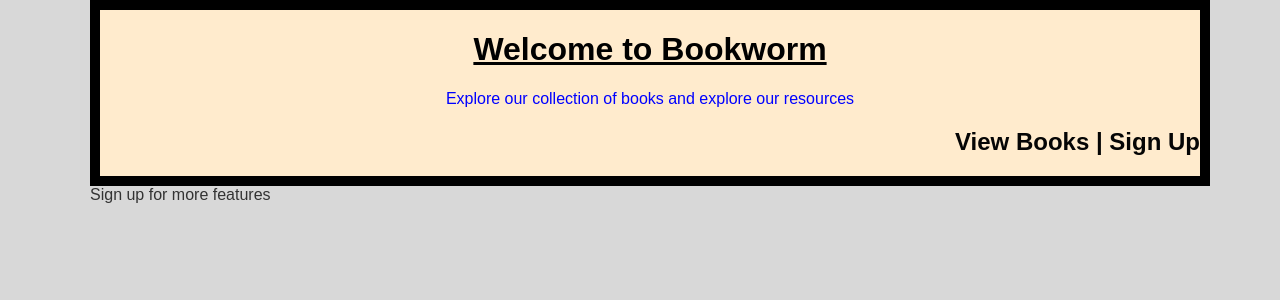
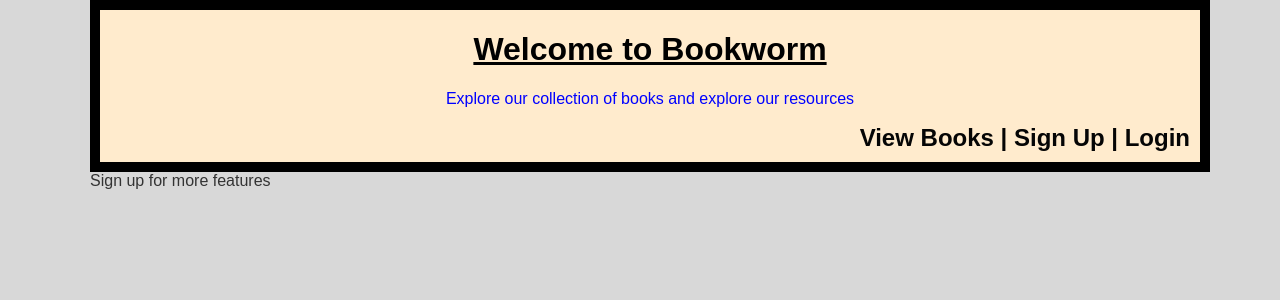
Before and after one commit to Craftyawesome/Bookworm-Library-Management, a Django app: page / in a window 1280 px wide. Shown: the top 300 px of the page. Run offline with Django 5.2, Linux system fonts and the light colour scheme.

Commit message:
Fix signup URL + padding + login placeholder

```diff
--- a/libraryApp/templates/home.html
+++ b/libraryApp/templates/home.html
@@ -31,6 +31,7 @@
     }
     h2{
         text-align: right;
+        margin: 10px;
     }
 
     h2 a{
@@ -63,7 +64,9 @@
     <h2>
         <a href="{% url 'book_list' %}">View Books</a>
         <a>|</a>
-        <a href="#">Sign Up</a>
+        <a href="{% url 'signup' %}">Sign Up</a>
+        <a>|</a>
+        <a href="#">Login</a>
     </h2>
 </header>
 <body>
```
